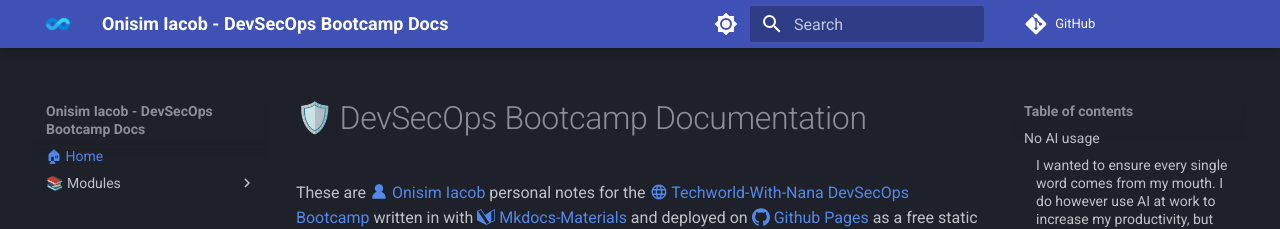
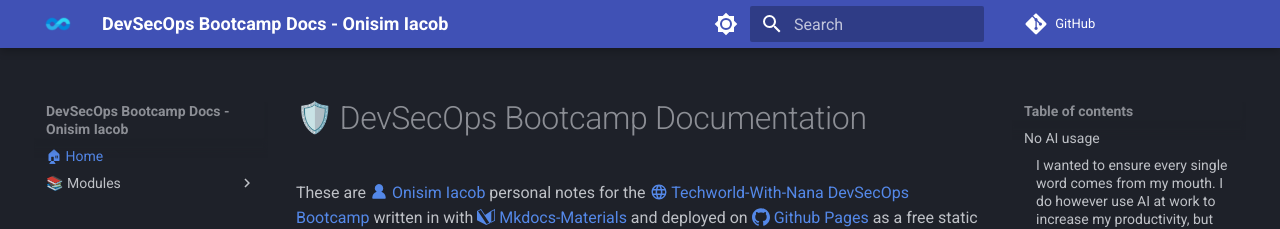
Before and after one commit to onisimiacob/bootcamp-devsecops-docs, an MkDocs documentation site: the page built from docs/index.md, in a window 1280 px wide. Shown: the top 229 px of the page. Built offline with MkDocs 1.6.1 and Material for MkDocs 9.7.7, drawn with Linux system fonts in a browser that asks for light colours; emoji names are drawn with the system emoji font; comment, search, counter and statistics services are not loaded.

```diff
--- a/mkdocs.yml
+++ b/mkdocs.yml
@@ -1,4 +1,4 @@
-site_name: Onisim Iacob - DevSecOps Bootcamp Docs
+site_name: DevSecOps Bootcamp Docs - Onisim Iacob
 site_description: A documentation site built with MkDocs for notes and exercises for DevSecOps Bootcamp
 site_author: Onisim Iacob
 site_url: https://onisimiacob.github.io/bootcamp-devsecops-docs/
```
